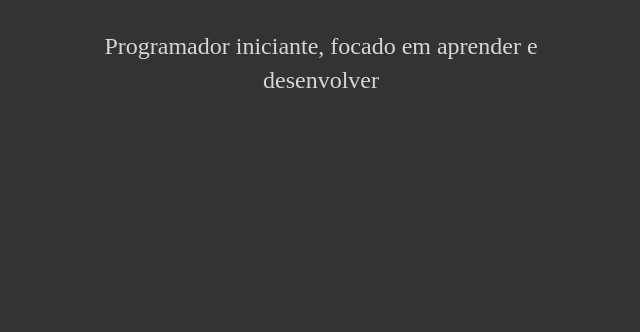
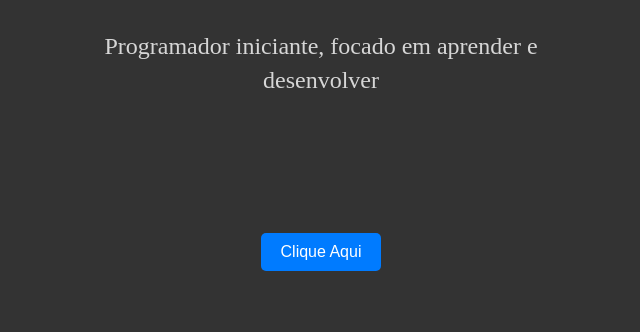
Before and after one commit to Enzo-LO/portifolio-Enzo, a plain HTML site: page olimpico/index.html in a window 1280 px wide. Shown: the part 620-952 px from the top of the page, without its empty margins (319-959 px from the left). Drawn offline with Linux system fonts and the light colour scheme.

Commit message:
safdsgh
asfgh

```diff
--- a/olimpico/index.html
+++ b/olimpico/index.html
@@ -18,7 +18,7 @@
         <p>Programador iniciante, focado em aprender e desenvolver</p>
     </div>
     <div class="container">
-    <button class="animated-button" onclick="window.location.href='https://04elementos.github.io/4elementos/'">Clique aqui</button>
+         <button class="animated-button" onclick="window.location.href=''">Clique Aqui</button>
     </div>
 </body>
 </html>
--- a/olimpico/style.css
+++ b/olimpico/style.css
@@ -71,7 +71,7 @@ header div a:hover {
   left: 0;
   bottom: 0;
   width: 100%;
-  height: 2px;
+  height: 1px;
   background-color: green;
   transform: scaleX(0);
   transform-origin: left;
@@ -83,7 +83,9 @@ header div a:hover {
 .container {
     display: grid;
     place-items: center;
-    height: 100vh;
+    height: 15vh;
+    padding: 10px;
+    margin: 20px;
 }
 .animated-button {
   background-color: #007BFF;
@@ -94,12 +96,12 @@ header div a:hover {
   border-radius: 5px;
   cursor: pointer;
   transition: transform 200ms ease;
-  margin-top: 20px;
+  margin-top: 2px;
 }
 .animated-button:hover {
   transform: scale(1.1);
 }
 .animated-button:active {
-  transform: scale(0.9);
+  transform: scale(1.0);
   transition: transform 50ms;
 }
```
